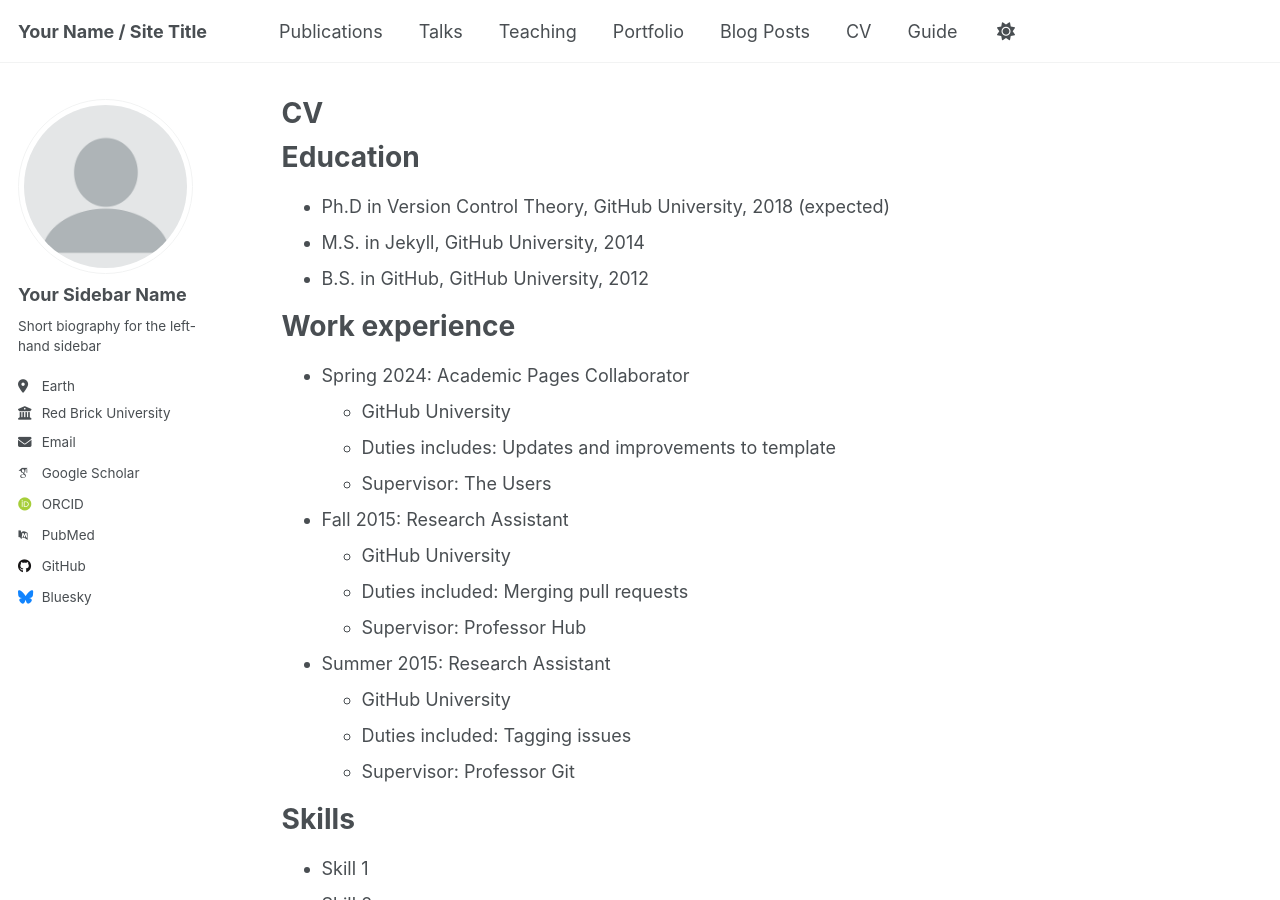
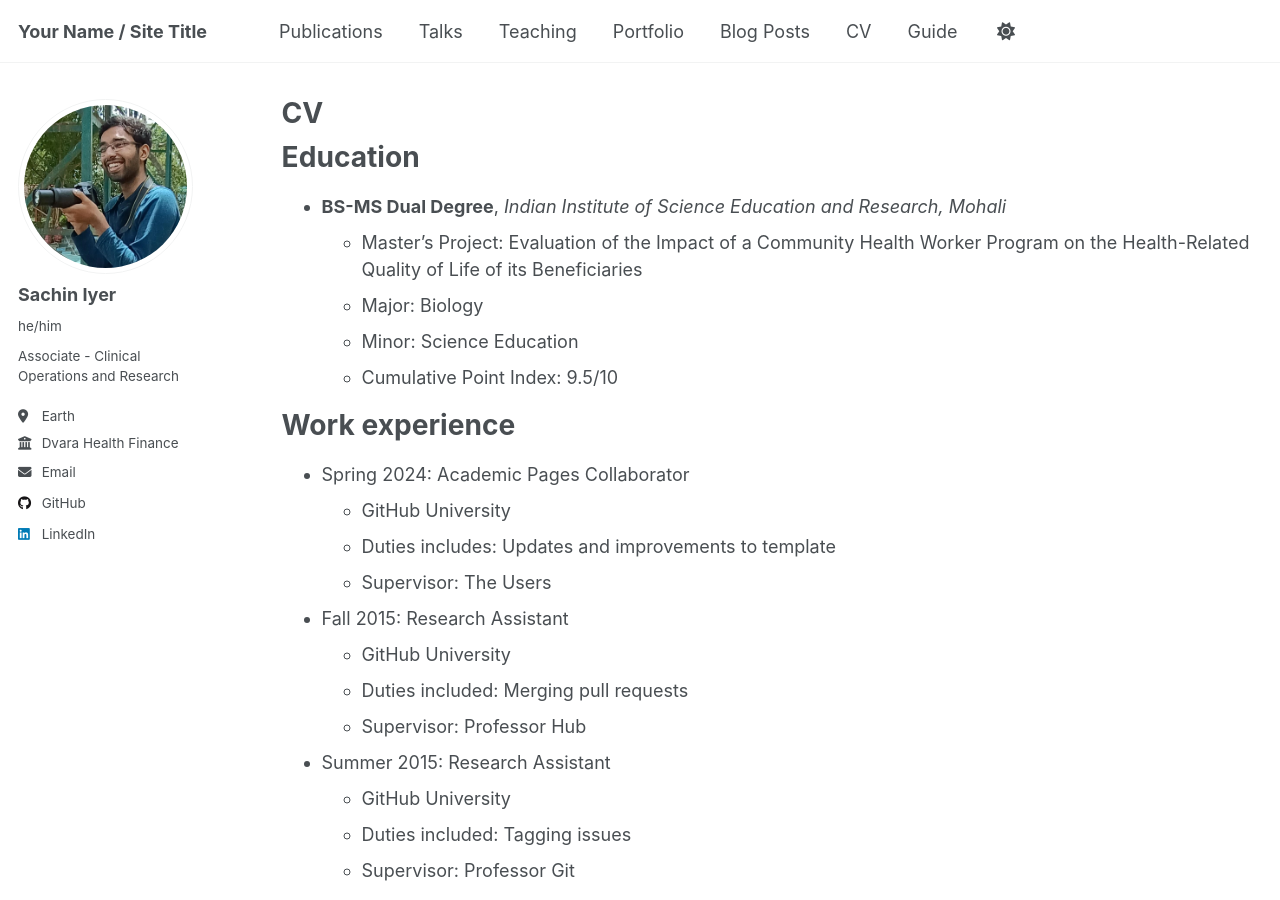
Before and after one commit to sach-iyer/sach-iyer.github.io, a Jekyll site: the page built from _pages/cv.md, in a window 1280 px wide and 900 px high. Built offline with Jekyll 4.4.1, drawn with Linux system fonts in a browser that asks for light colours; some web fonts are replaced; a script that is not in the unit is left out.

Commit message:
Modified sidebar and some CV changes

```diff
--- a/_config.yml
+++ b/_config.yml
@@ -23,24 +23,24 @@ repository               : "academicpages/academicpages.github.io"
 #               Additional customization can be done by editing /_includes/author-profile.html
 author:
   # Biographic information
-  avatar           : "profile.png"
-  name             : "Your Sidebar Name"
-  pronouns         : # example: "she/her"
-  bio              : "Short biography for the left-hand sidebar"
+  avatar           : "Profile Picture Cropped.jpg"
+  name             : "Sachin Iyer"
+  pronouns         : "he/him"
+  bio              : "Associate - Clinical Operations and Research"
   location         : "Earth"
-  employer         : "Red Brick University"
+  employer         : "Dvara Health Finance"
   uri              : # URL
-  email            : "none@example.org"
+  email            : "sachingiyer@gmail.com"
 
   # Academic websites
   academia         : # URL
   arxiv            : # URL - Update with the correct link to your profile
-  googlescholar    : "https://scholar.google.com/citations?user=PS_CX0AAAAAJ"
+  googlescholar    : # "https://scholar.google.com/citations?user=PS_CX0AAAAAJ"
   inspire-hep      : # URL
   impactstory      : # URL
-  orcid            : "http://orcid.org/yourorcidurl"
+  orcid            : # "http://orcid.org/yourorcidurl"
   semantic         : # URL
-  pubmed           : "https://www.ncbi.nlm.nih.gov/pubmed/?term=john+snow"
+  pubmed           : # "https://www.ncbi.nlm.nih.gov/pubmed/?term=john+snow"
   researchgate     : # URL
   scopus           : # URL
 
@@ -48,13 +48,13 @@ author:
   bitbucket        : # Username - Update with your username on the site
   codepen          : # Username
   dribbble         : # Username
-  github           : "academicpages"
+  github           : "sach-iyer"
   kaggle           : # Username
   stackoverflow    : # User number or user number and name (i.e., use "1" or "1/jeff-atwood")
 
   # Social media
   artstation       : # Username
-  bluesky          : "bsky.app" # Replace this with you Bluesky username
+  bluesky          : #"bsky.app" # Replace this with you Bluesky username
   facebook         : # Username
   flickr           : # Username
   foursquare       : # Username
@@ -63,7 +63,7 @@ author:
   keybase          : # Username
   instagram        : # Username
   lastfm           : # Username
-  linkedin         : # Username
+  linkedin         : sachin-g-iyer-a0ab38213
   mastodon         : # URL
   medium           : # URL
   pinterest        : # Username
@@ -71,7 +71,7 @@ author:
   steam            : # Username
   telegram         : # URL
   tumblr           : # Username
-  twitter          : # Username for X / Twitter
+  twitter          : # Username for X / Twitter   # ADD THIS IN THE FUTURE
   vine             : # Username
   weibo            : # Username
   wikipedia        : # Username
--- a/_pages/cv.md
+++ b/_pages/cv.md
@@ -11,9 +11,13 @@ redirect_from:
 
 Education
 ======
-* Ph.D in Version Control Theory, GitHub University, 2018 (expected)
-* M.S. in Jekyll, GitHub University, 2014
-* B.S. in GitHub, GitHub University, 2012
+* **BS-MS Dual Degree**, _Indian Institute of Science Education and Research, Mohali_
+  * Master's Project: Evaluation of the Impact of a
+Community Health Worker Program on the Health-Related Quality of Life
+of its Beneficiaries
+  * Major: Biology
+  * Minor: Science Education
+  * Cumulative Point Index: 9.5/10
 
 Work experience
 ======
```
Also changed, not shown: README.md (+4 -2 lines), _pages/about.md (+1 -1 lines), images/Profile Picture Cropped.jpg (added).
